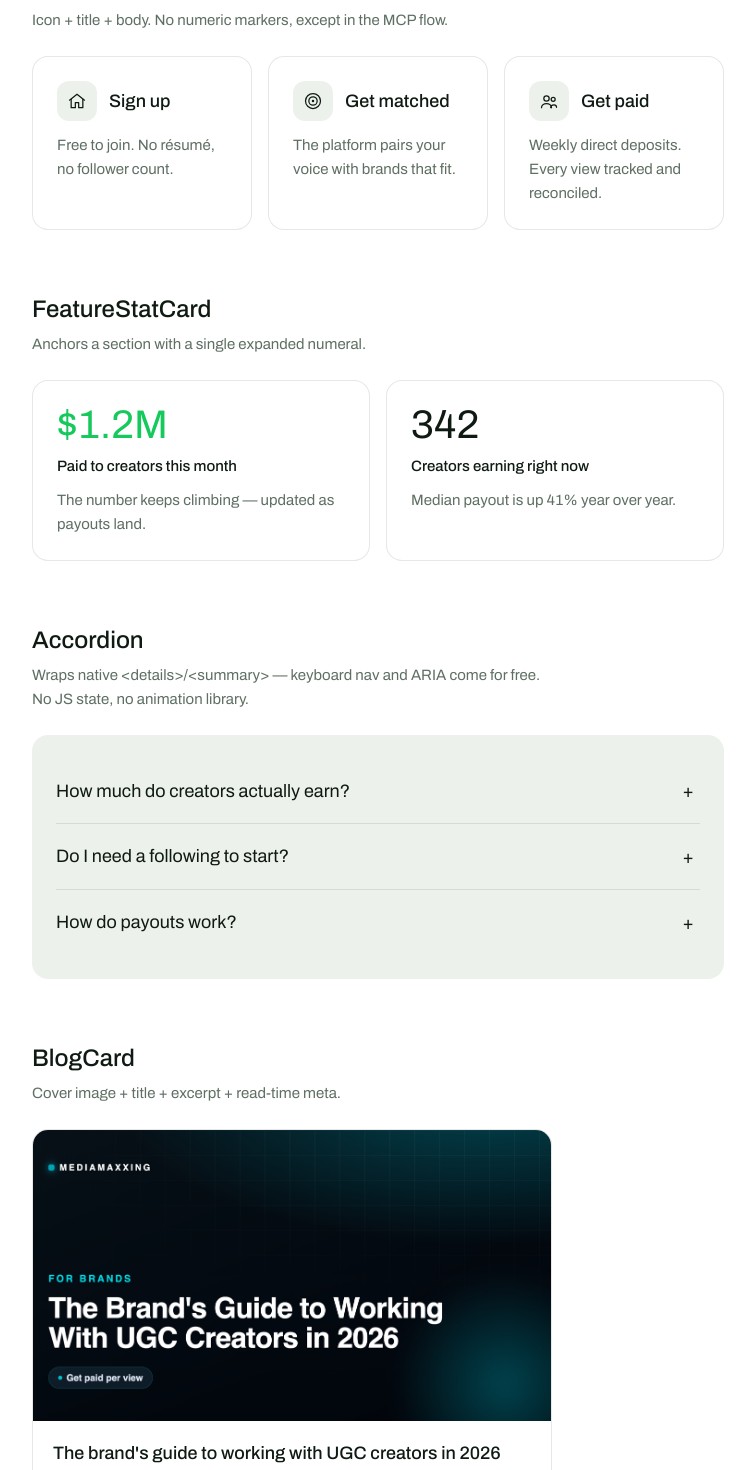
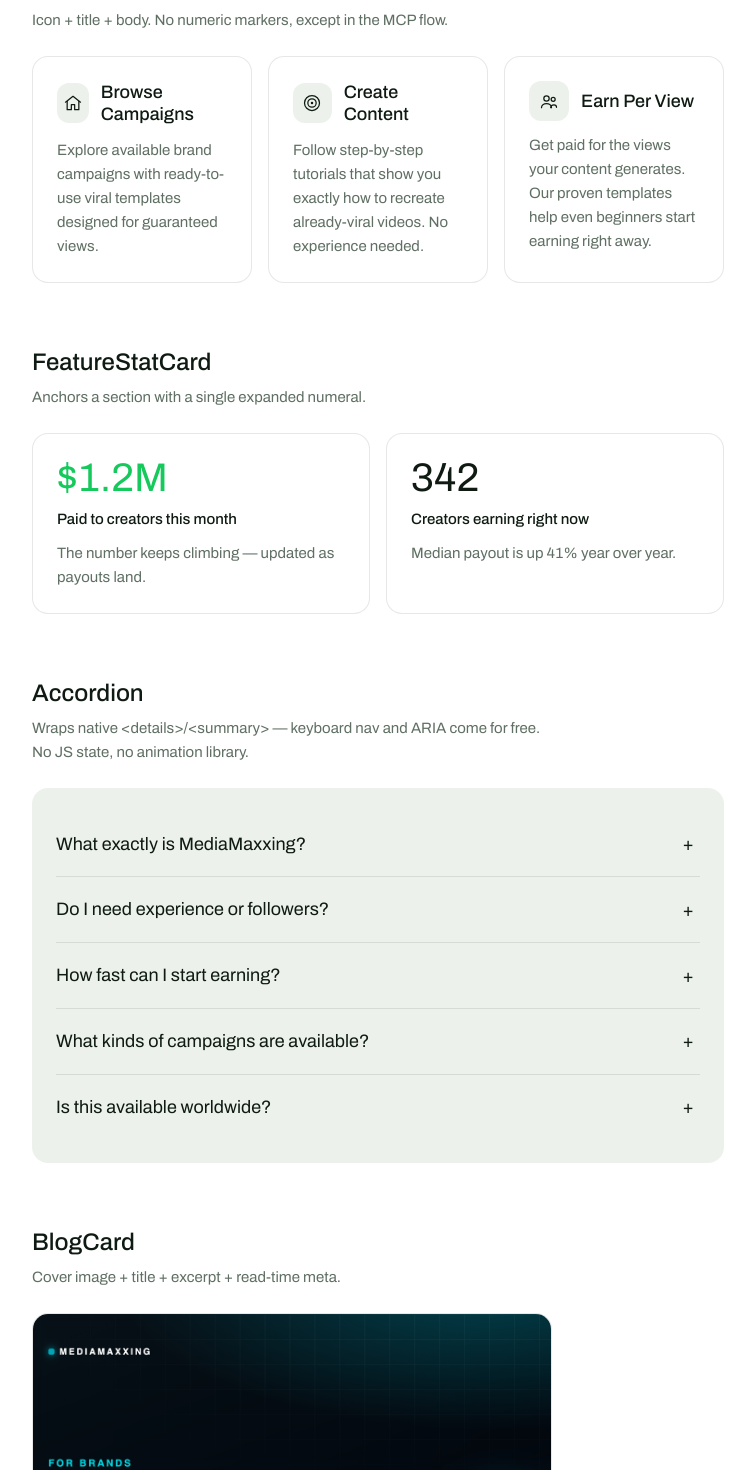
Before and after one commit to lrendina/mediamaxxing-poc, a Next.js app: page /styleguide in a window 1280 px wide. Shown: the part 4660-6130 px from the top of the page, without its empty margins (232-987 px from the left). Built offline with nearby package versions, Linux system fonts and the light colour scheme.

Commit message:
refactor(phase-4): consumers now import from content/ instead of hardcoded fixtures

```diff
--- a/app/styleguide/page.tsx
+++ b/app/styleguide/page.tsx
@@ -13,6 +13,10 @@ import { ProofCard } from "@/components/ProofCard";
 import { StatGrid } from "@/components/StatGrid";
 import { StepCard } from "@/components/StepCard";
 import { HomeIcon, BrandsIcon, AgenciesIcon } from "@/components/icons";
+import { CREATORS } from "@/content/creators";
+import { STEPS } from "@/content/steps";
+import { FAQ } from "@/content/faq";
+import { BLOG_POSTS } from "@/content/blog";
 
 export const metadata: Metadata = {
   title: "Styleguide — MediaMaxxing",
@@ -38,42 +42,15 @@ const typeScale = [
   { label: "2xl", px: 64, use: "hero — one per page, at most"  },
 ] as const;
 
-const sampleProof = {
-  name: "Steven",
-  handle: "stee.ugc",
-  tier: "Advanced" as const,
-  earnings: "$100,227",
-  dashboardSrc: "/proof/creators/steven/dashboard.png",
-  phoneSrc: "/proof/creators/steven/phone.jpg",
-  stats: [
-    { label: "Accounts",  value: "17"     },
-    { label: "Posts",     value: "5,900"  },
-    { label: "Per day",   value: "50"     },
-  ],
-  blurb:
-    "Started posting the day I got in. Hit six figures inside a year without touching a single edit myself.",
+const sampleProof = CREATORS[0];
+const samplePost = BLOG_POSTS[0];
+const sampleBlogCardData = {
+  href: `/blog/${samplePost.slug}`,
+  title: samplePost.title,
+  excerpt: samplePost.excerpt,
+  cover: samplePost.cover,
+  readMinutes: samplePost.readMinutes,
 };
-
-const sampleBlog = {
-  href: "/blog/brands-guide",
-  title: "The brand's guide to working with UGC creators in 2026",
-  excerpt:
-    "What to look for in a creator, how to brief work that actually converts, and the hidden costs of the old influencer model.",
-  cover: "/proof/blog/brands-guide-ugc-2026.png",
-  readMinutes: 8,
-};
-
-const sampleFaq = [
-  { question: "How much do creators actually earn?",
-    answer:
-      "Top creators clear six figures a year. Median payouts sit lower — see the earnings dashboards on the homepage for real, live numbers." },
-  { question: "Do I need a following to start?",
-    answer:
-      "No. The platform pays per view, not per follower — the algorithm decides distribution and we handle the placements." },
-  { question: "How do payouts work?",
-    answer:
-      "Weekly, direct-deposit. Every view is tracked and reconciled at the end of the week." },
-];
 
 export default function Styleguide() {
   return (
@@ -254,15 +231,14 @@ export default function Styleguide() {
       {/* ── StepCard ──────────────────────────────────────────────────── */}
       <Section title="StepCard" note="Icon + title + body. No numeric markers, except in the MCP flow.">
         <div className="grid grid-cols-1 md:grid-cols-3 gap-4">
-          <StepCard icon={<HomeIcon width={20} height={20} />} title="Sign up">
-            Free to join. No résumé, no follower count.
-          </StepCard>
-          <StepCard icon={<BrandsIcon width={20} height={20} />} title="Get matched">
-            The platform pairs your voice with brands that fit.
-          </StepCard>
-          <StepCard icon={<AgenciesIcon width={20} height={20} />} title="Get paid">
-            Weekly direct deposits. Every view tracked and reconciled.
-          </StepCard>
+          {STEPS.map((step, i) => {
+            const Icon = [HomeIcon, BrandsIcon, AgenciesIcon][i] ?? HomeIcon;
+            return (
+              <StepCard key={step.title} icon={<Icon width={20} height={20} />} title={step.title}>
+                {step.description}
+              </StepCard>
+            );
+          })}
         </div>
       </Section>
 
@@ -284,14 +260,14 @@ export default function Styleguide() {
         note="Wraps native <details>/<summary> — keyboard nav and ARIA come for free. No JS state, no animation library."
       >
         <Card variant="panel" pad="lg">
-          <Accordion items={sampleFaq} />
+          <Accordion items={FAQ} />
         </Card>
       </Section>
 
       {/* ── BlogCard ──────────────────────────────────────────────────── */}
       <Section title="BlogCard" note="Cover image + title + excerpt + read-time meta.">
         <div className="max-w-[520px]">
-          <BlogCard data={sampleBlog} />
+          <BlogCard data={sampleBlogCardData} />
         </div>
       </Section>
 
--- a/components/RightRail.tsx
+++ b/components/RightRail.tsx
@@ -4,15 +4,9 @@ import Image from "next/image";
 import { Card } from "./Card";
 import { Counter } from "./Counter";
 import { Button } from "./Button";
+import { CREATORS } from "@/content/creators";
 
-/* Placeholder content for Phase 2/3. Real values wire up in Phase 4
-   (content extraction) and Phase 5 (homepage assembly). */
-
-const suggested = [
-  { name: "Steven",   handle: "stee.ugc",          earnings: "$100,227", src: "/proof/creators/steven/dashboard.png"   },
-  { name: "Jennifer", handle: "jennymakescontent", earnings: "$45,402",  src: "/proof/creators/jennifer/dashboard.png" },
-  { name: "Brayden",  handle: "bray.codes",        earnings: "$42,225",  src: "/proof/creators/brayden/dashboard.png"  },
-];
+const suggested = CREATORS.slice(0, 3);
 
 export function RightRail() {
   return (
@@ -71,9 +65,9 @@ export function RightRail() {
         <p className="text-[13px] text-muted px-1">Earning right now</p>
         <ul className="flex flex-col gap-1">
           {suggested.map((c) => (
-            <li key={c.handle}>
+            <li key={c.id}>
               <a
-                href={`#creator-${c.handle}`}
+                href={`#creator-${c.id}`}
                 className="
                   flex items-center gap-3 rounded-xl p-2 min-h-11
                   hover:bg-ink/[0.04] transition
@@ -81,7 +75,7 @@ export function RightRail() {
               >
                 <span className="relative h-9 w-9 shrink-0 rounded-full overflow-hidden bg-panel">
                   <Image
-                    src={c.src}
+                    src={c.dashboardSrc}
                     alt=""
                     fill
                     sizes="36px"
```
Also changed, not shown: components/ProofCard.tsx (+3 -15 lines).
